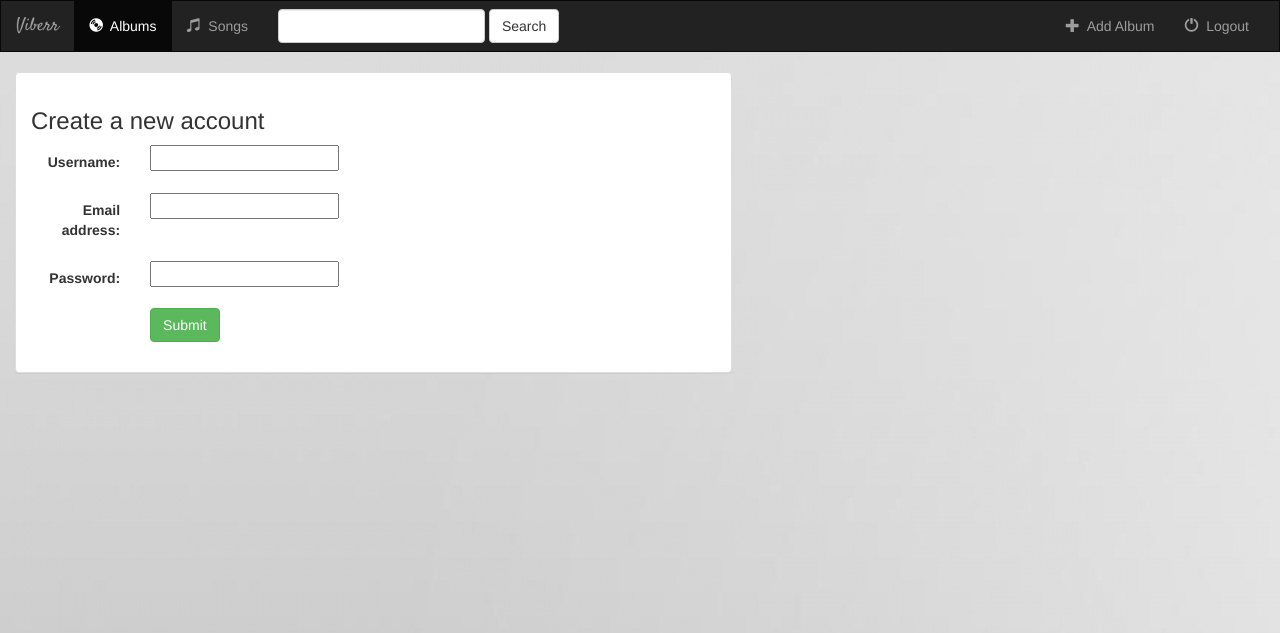
After one commit to lenmorld/Django_site, a Django app: page /music/register/ in a window 1280 px wide. The commit adds this page. Shown: the top 633 px of the page. Run offline with Django 3.2, Linux system fonts and the light colour scheme; some libraries are stand-ins or nearby versions.

Commit message:
finalized with user log-in

```diff
--- /dev/null
+++ b/music/forms.py
@@ -0,0 +1,10 @@
+from django.contrib.auth.models import User
+from django import forms
+
+
+class UserForm(forms.ModelForm):
+    password = forms.CharField(widget=forms.PasswordInput)
+
+    class Meta:     # info about UserForm class
+        model = User     # base model
+        fields = ['username', 'email', 'password']
--- a/music/models.py
+++ b/music/models.py
@@ -9,7 +9,8 @@ class Album(models.Model):
     artist = models.CharField(max_length=250)
     album_title = models.CharField(max_length=250)
     genre = models.CharField(max_length=100)
-    album_logo = models.CharField(max_length=1000)
+    # album_logo = models.CharField(max_length=1000)
+    album_logo = models.FileField()
 
     # when we create a new album, a pk will be given, pk will be passed to primary view
     # whenever we use the view, we need to pass the pk
--- /dev/null
+++ b/music/templates/music/registration_form.html
@@ -0,0 +1,31 @@
+{% extends 'music/base.html' %}
+{% block title %}Register{% endblock %}
+{% block albums_active %}active{% endblock %}
+
+
+{% block body %}
+<div class="container-fluid">
+
+    <div class="row">
+        <div class="col-sm-12 col-md-7">
+            <div class="panel panel-default">
+                <div class="panel-body">
+                    <h3>Create a new account</h3>
+                    {% if error_message %}
+                        <p><strong>{{ error_message }}</strong></p>
+                    {% endif %}
+                    <form class="form-horizontal" action="" method="post" enctype="multipart/form-data">
+                        {% csrf_token %}
+                        {%  include 'music/form-template.html' %}
+                        <div class="form-group">
+                            <div class="col-sm-offset-2 col-sm-10">
+                                <button type="submit" class="btn btn-success">Submit</button>
+                            </div>
+                        </div>
+                    </form>
+                </div>
+            </div>
+        </div>
+    </div>
+</div>
+{% endblock %}
--- a/music/urls.py
+++ b/music/urls.py
@@ -19,4 +19,8 @@ urlpatterns = [
     # /music/album/2/delete
     url(r'^album/(?P<pk>[0-9]+)/delete/$', views.AlbumDelete.as_view(), name='album-delete'),
 
+    # register new users
+    url(r'^register/$', views.UserFormView.as_view(), name='register'),
+
+
 ]
--- a/music/views.py
+++ b/music/views.py
@@ -2,6 +2,10 @@ from django.views import generic
 from .models import Album
 from django.views.generic.edit import CreateView, UpdateView, DeleteView
 from django.core.urlresolvers import reverse_lazy
+from django.shortcuts import render, redirect
+from django.contrib.auth import authenticate, login
+from django.views.generic import View
+from .forms import UserForm
 
 # 2 generic views, 1 list, 1 details
 
@@ -34,5 +38,40 @@ class AlbumDelete(DeleteView):
     success_url = reverse_lazy('music:index')
 
 
+class UserFormView(View):
+    form_class = UserForm
+    template_name = 'music/registration_form.html'
+
+    # display a blank form
+    def get(self, request):
+        form = self.form_class(None)   # no need to pass anything
+        return render(request, self.template_name, {'form': form})
+
+    # process form data
+    def post(self, request):
+        form = self.form_class(request.POST)     # always TRUE when valid data
+
+        if form.is_valid():
+            # creates object on the form, doesn't save to DB yet
+            user = form.save(commit=False)
+
+            # cleaned/normalized data
+            username = form.cleaned_data['username']
+            password = form.cleaned_data['password']
+            user.set_password(password)
+            user.save()
+
+            # returns User objects if credentials are correct
+            user = authenticate(username=username, password=password)
+
+            if user is not None:
+                if user.is_active:
+                    login(request, user)
+                    # request.user     # to refer to the user
+                    return redirect('music:index')
+
+        # failed login, return to this form
+        return render(request, self.template_name, {'form': form})
+
 # def home(request):
 #     return HttpResponse("HOMEPAGE<br/>HOST:" + request.get_host())
--- a/website/settings.py
+++ b/website/settings.py
@@ -125,3 +125,7 @@ USE_TZ = True
 # https://docs.djangoproject.com/en/1.9/howto/static-files/
 
 STATIC_URL = '/static/'
+
+
+MEDIA_ROOT = os.path.join(BASE_DIR, 'media')    # actual dir on PC
+MEDIA_URL = '/media/'                           # relative URL used by browser
--- a/website/urls.py
+++ b/website/urls.py
@@ -15,6 +15,8 @@ Including another URLconf
 """
 from django.conf.urls import url, include
 from django.contrib import admin
+from django.conf import settings
+from django.conf.urls.static import static
 
 from music import views
 
@@ -29,3 +31,8 @@ urlpatterns = [
     # anything else, catch localhost:8000 aka homepage
     # url(r'^$', views.home, name="home")
 ]
+
+# if in DEV mode
+if settings.DEBUG:
+    urlpatterns += static(settings.STATIC_URL, document_root=settings.STATIC_ROOT)
+    urlpatterns += static(settings.MEDIA_URL, document_root=settings.MEDIA_ROOT)
```
Also changed, not shown: music/templates/music/detail.html (+7 -1 lines), music/templates/music/index.html (+28 -8 lines), db.sqlite3, media/FIT_Box_Group2-L.jpg (added), media/FIT_Box_Group2-L_7kCiZ9g.jpg (added), music/migrations/0003_auto_20160906_2201.py (added), music/templates/music/old_favorite/detail_favorite.html (renamed from music/templates/music/detail_favorite.html), music/templates/music/old_favorite/index_favorite.html (renamed from music/templates/music/index_favorite.html).
